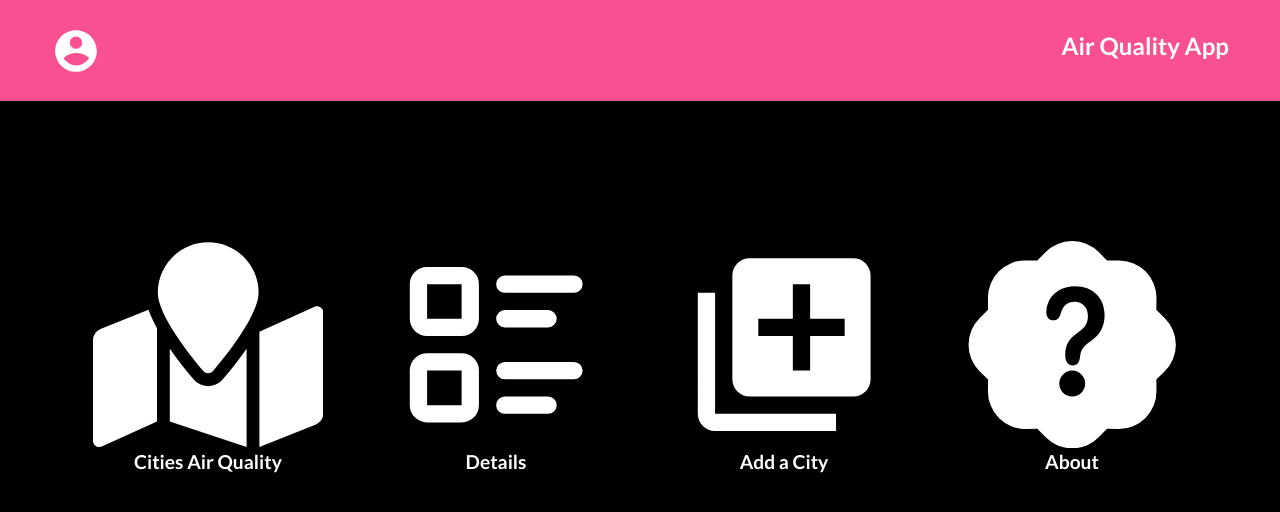
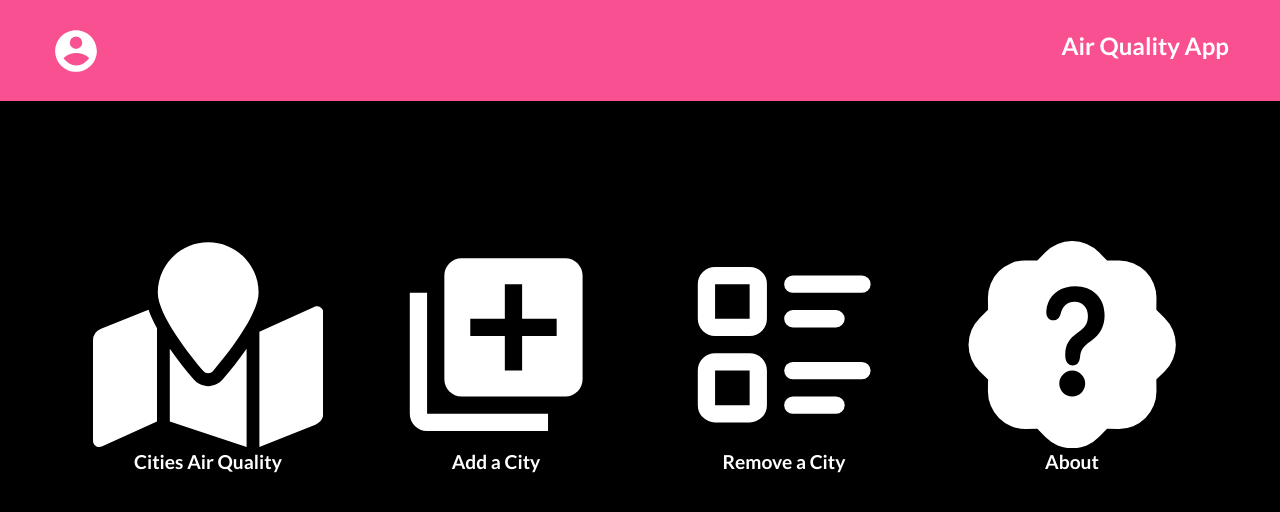
Before and after one commit to PabloEGonz/air-quality-app, a React (Create React App) app: page / in a window 1280 px wide. Shown: the top 512 px of the page. Built offline with nearby package versions, Linux system fonts and the light colour scheme.

Commit message:
Change options positions

```diff
--- a/src/pages/options.js
+++ b/src/pages/options.js
@@ -17,13 +17,13 @@ const Options = () => (
         <FaMapMarked className="option" />
         Cities Air Quality
       </Link>
-      <Link className="link" to="/remove">
-        <TbListDetails className="option" />
-        Details
-      </Link>
       <Link className="link" to="/add">
         <MdLibraryAdd className="option" />
         Add a City
+      </Link>
+      <Link className="link" to="/remove">
+        <TbListDetails className="option" />
+        Remove a City
       </Link>
       <Link className="link" to="/about">
         <BsPatchQuestionFill className="option" />
```
